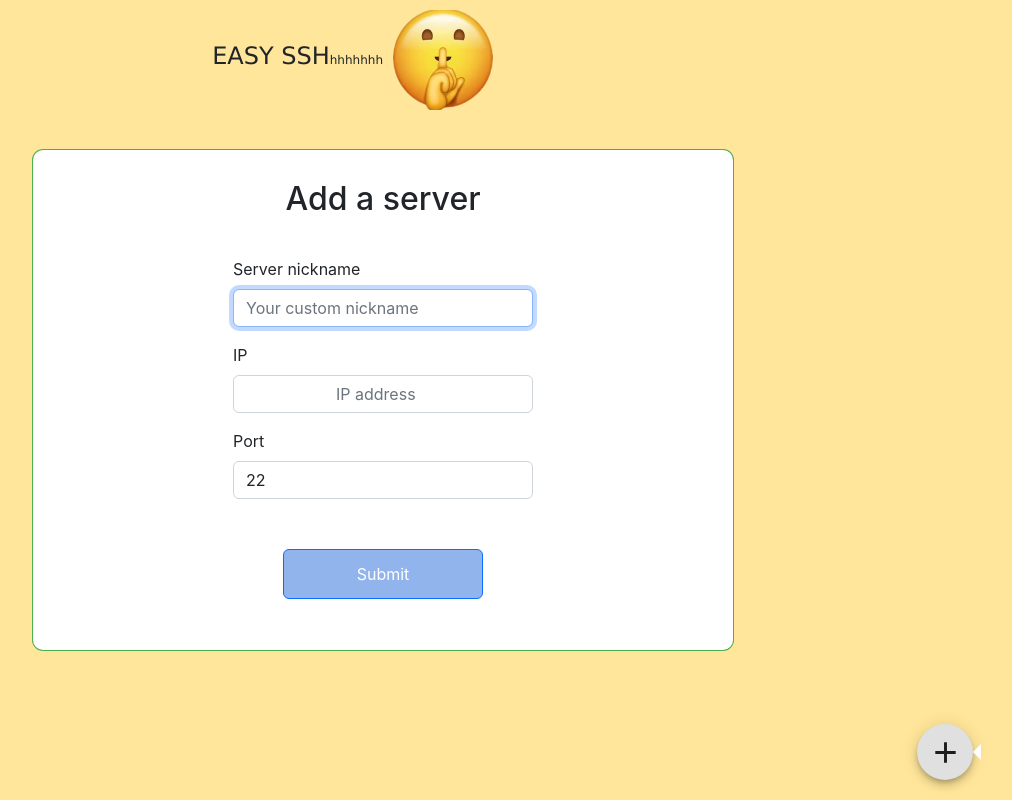
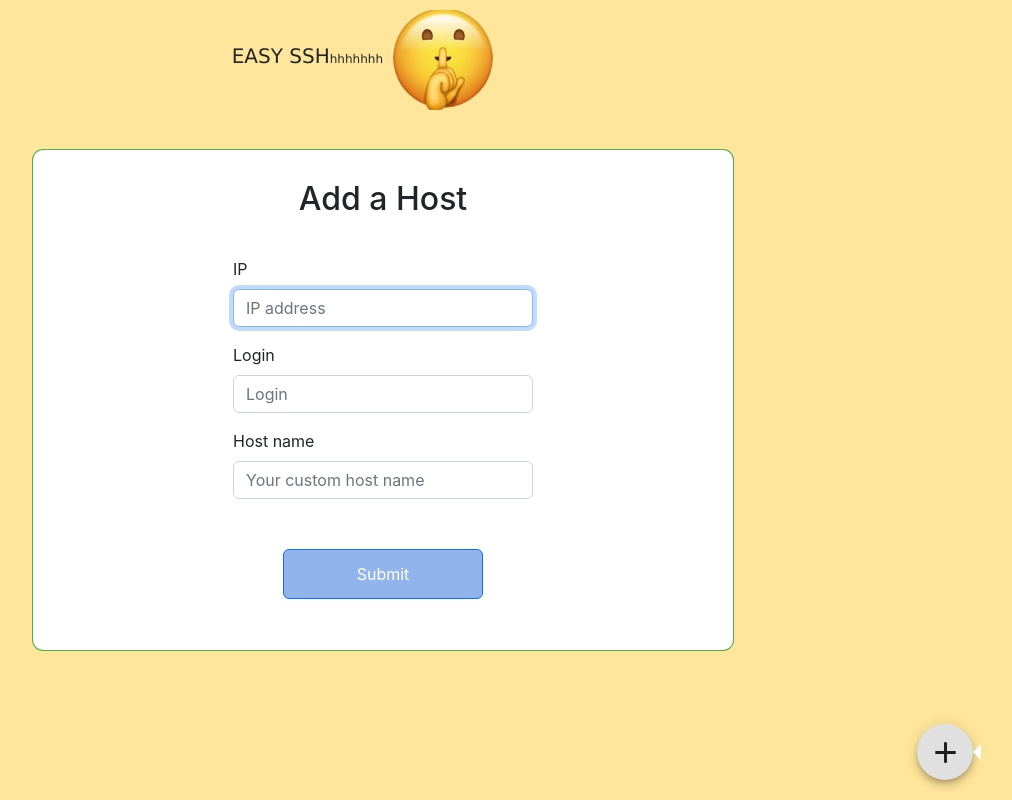
Before and after one commit to ValdoMpinga/Easy_SSH_GUI_Frontend, a React (Create React App) app: page / in a window 1280 px wide. Both pictures are taken after a click on the element 1202 px from the left and 752 px from the top of the page. Shown: the whole page, without its empty margins (257-1269 px from the left). Built offline with nearby package versions, Linux system fonts and the light colour scheme; no server answers.

Commit message:
feat: add component almost done

```diff
--- a/src/App.js
+++ b/src/App.js
@@ -1,4 +1,4 @@
-import React, { useState, useEffect, Alert } from 'react';
+import React, { useState, useEffect } from 'react';
 import './App.css';
 import Hosts from './components/Hosts';
 import Header from './components/Header';
@@ -7,30 +7,13 @@ import Fab from '@mui/material/Fab';
 import Popup from 'reactjs-popup';
 import HostForm from './components/HostForm';
 import axios from 'axios';
-
+import Alert from './components/Alert'
 
 function App()
 {
 
   const [hosts, setHosts] = useState([])
 
-  async function DeleteRequest(requestOptions)
-  {
-    try
-    {
-      await fetch(
-        'http://localhost:3001/connections/delete', requestOptions)
-        .then(response => response.text())
-        .then(data =>{
-          console.log("aaaaaaaa")
-          console.log(data)
-
-        })
-    } catch (e)
-    {
-      console.log(e);
-    }
-  }
 
   useEffect(() =>
   {
@@ -43,8 +26,58 @@ function App()
       {
         console.log(err);
       })
-  }, [])
+  }, [hosts])
 
+
+  async function DeleteRequest(requestOptions)
+  {
+    try
+    {
+      await fetch(
+        'http://localhost:3001/connections/delete', requestOptions)
+        .then(response => response.text())
+        .then(data =>
+        {
+          return data
+        })
+    } catch (e)
+    {
+      console.log(e);
+    }
+  }
+
+
+  const handleFormSubmit = async (e, hostData) =>
+  {
+    try
+    {
+      const requestOptions =
+      {
+        method: 'POST',
+        headers: { 'Content-Type': 'application/json' },
+        body: JSON.stringify
+          ({
+            "IP": hostData.ip,
+            "username": hostData.hostName,
+            "connectionName": hostData.hostNickname,
+          })
+      }
+
+      await fetch(
+        'http://localhost:3001/connections/insert', requestOptions)
+        .then(response => response.text())
+        .then(data =>
+        {
+          return data
+        })
+    }
+    catch (e)
+    {
+      console.log(e);
+    }
+
+
+  }
 
   const deleteHost = async (id) =>
   {
@@ -57,15 +90,36 @@ function App()
 
     let response = await DeleteRequest(requestOptions)
 
-    if (response === "Host deleted")
+    console.log("before :" + response);
+    if (response == "Host deleted")
     {
+      console.log("dzome");
+      <Popup trigger={response != null}
+        position="center center">
+        <Alert
+          cardBackgroundColor="white"
+          headerBackgroundColor="#4CAF50"
+          buttonBackgroundColor="#4CAF50"
+          headerTitleColor="white"
+          title="Success!"
+          message="Host added succesfully"
+          width="500px"
+          height="300px"
+        />
+
+      </Popup>
+      alert("Host deleted successfully");
       setHosts(hosts.filter((host) =>
         host._id !== id
       ))
     } else
     {
+      alert("Error deleting host")
       console.log(response);
+
     }
+
+
   }
 
   const editHost = (id) =>
@@ -91,7 +145,6 @@ function App()
         <Fab
           onClick={() =>
           {
-
           }}
           size="large"
         >
@@ -100,8 +153,10 @@ function App()
             color="black"
           />
         </Fab>
-      </div>} position="right center">
-        <HostForm />
+      </div>}
+        position="right center">
+        <HostForm
+          submit={handleFormSubmit} />
       </Popup>
 
 
--- a/src/components/HostForm.js
+++ b/src/components/HostForm.js
@@ -1,45 +1,73 @@
-import React from 'react'
+import React, { useState, useEffect } from 'react'
 import Form from 'react-bootstrap/Form'
 import Button from 'react-bootstrap/Button'
 import '../styles/hostForm.css'
 
-function HostForm()
+function HostForm({ submit })
 {
+    const [ip, setIp] = useState('')
+    const [hostName, setHostname] = useState('')
+    const [hostNickname, setHostNickname] = useState('')
+
     return (
         <div className='hostFormContainer'
         >
-            <div><h2 className="formTitle">Add a server</h2></div>
+            <div><h2 className="formTitle">Add a Host</h2></div>
 
             <div className='formSubContainer'>
-                <form>
-                    <div class="mb-3">
-                        <label for="hostNickname" class="form-label">Server nickname</label>
+                <form onSubmit={(e) =>
+                {
+                   let hostInput =
+                    {
+                        hostName: hostName,
+                        ip: ip,
+                       hostNickname: hostNickname,
+                    }
 
-                        <input type="text"
+                    submit(e, hostInput)
+                }}>
 
-                            required="true"
-                            placeholder="Your custom nickname" class="form-control input-sm" aria-describedby="emailHelp"
-                        />
-
-                    </div>
 
                     <div class="mb-3">
                         <label for="exampleInputPassword1" class="form-label">IP</label>
                         <input
                             type="text"
                             required="true"
-                            placeholder='
-                    IP address' class="form-control"
+                            placeholder='IP address'
+                            class="form-control"
                             pattern='[0-9]{1,3}\.[0-9]{1,3}\.[0-9]{1,3}\.[0-9]{1,3}'
                             title="Please enter a valid IP, example: 127.0.0.1"
-                            id="exampleInputPassword1" />
+                            value={ip}
+                            onChange={(e) => setIp(e.target.value)}
+                        />
+                    </div>
+
+                    <div class="mb-3">
+                        <label for="hostName" class="form-label">Login</label>
+                        <input
+                            type="text"
+                            required="true"
+                            placeholder='Login'
+                            class="form-control"
+                            value={hostNickname}
+                            onChange={(e) => setHostNickname(e.target.value)}
+                        />
+                    </div>
+
+                    <div class="mb-3">
+                        <label for="hostNickname" class="form-label">Host name</label>
+                        <input type="text"
+                            required="true"
+                            placeholder="Your custom host name" class="form-control input-sm" aria-describedby="emailHelp"
+                            value={hostName}
+                            onChange={(e) => setHostname(e.target.value)}
+                        />
+
                     </div>
 
 
-                    <div class="mb-3">
-                        <label for="exampleInputPassword1" class="form-label">Port </label>
-                        <input type="number" required="true" defaultValue={22} class="form-control" id="exampleInputPassword1" />
-                    </div>
+
+
 
                     <div className='buttonContainer'>
                         <button type="submit" class="btn btn-primary">Submit</button>
```
